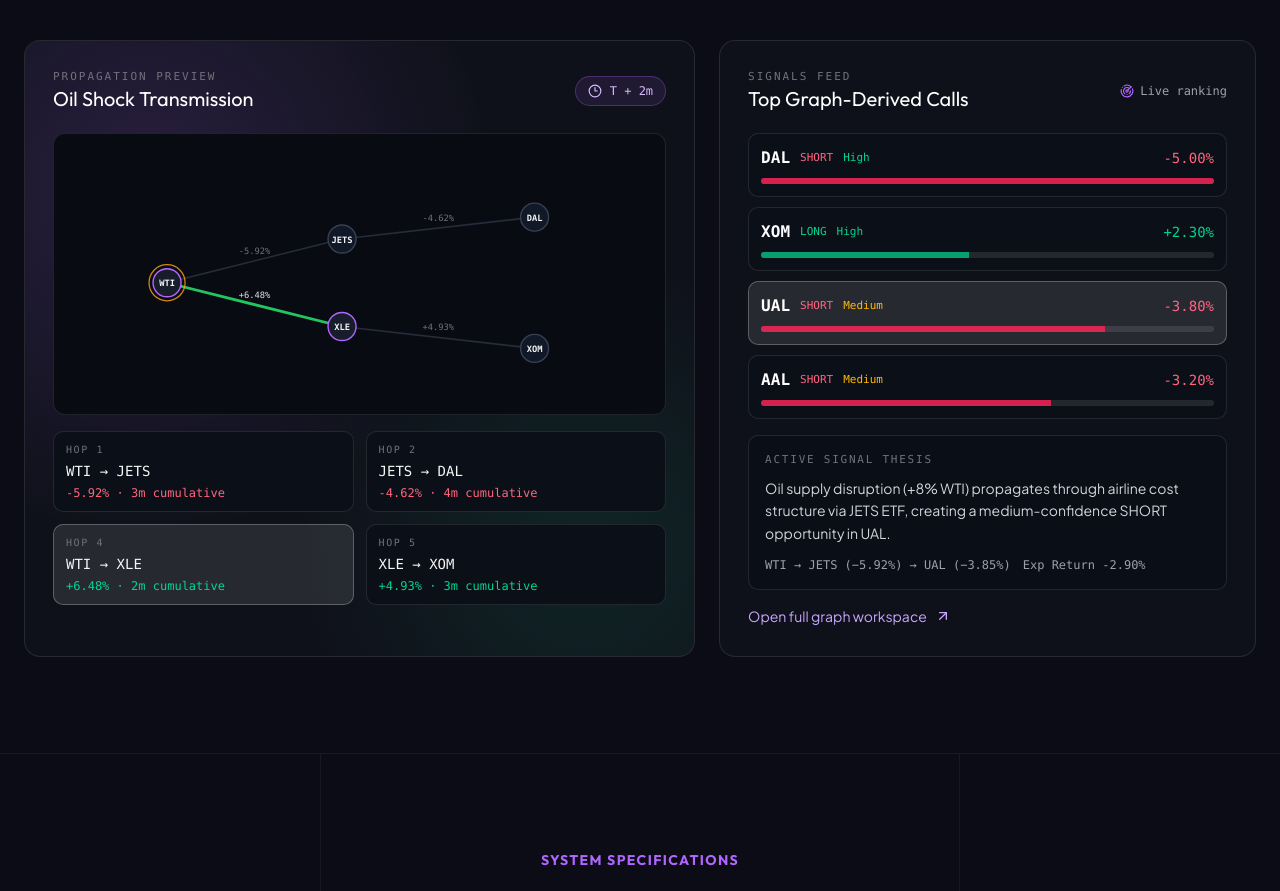
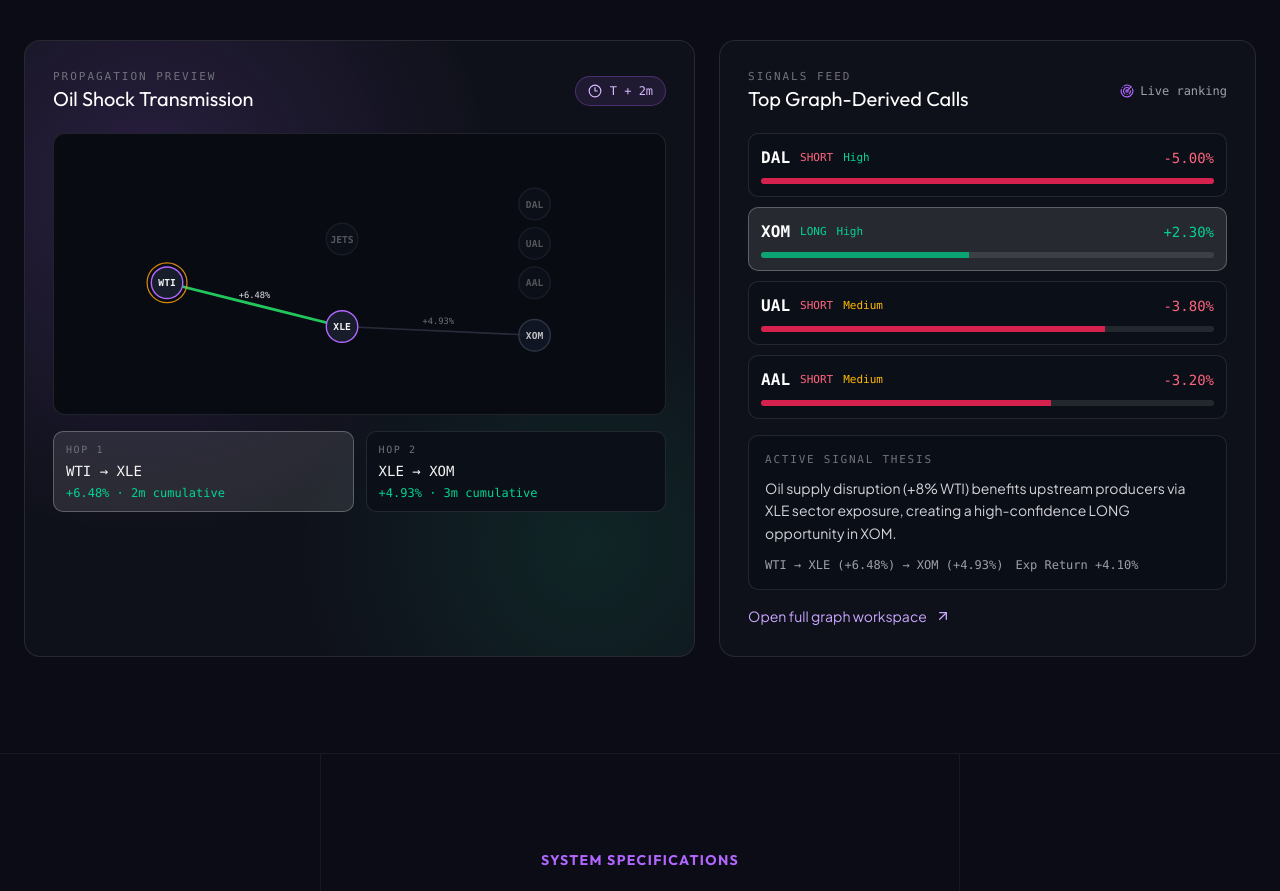
Before and after one commit to raven-graph/web, a Next.js app: page / in a window 1280 px wide. Shown: the part 1000-1891 px from the top of the page. Built offline with nearby package versions, Linux system fonts and the light colour scheme.

Commit message:
improve signals animation

```diff
--- a/src/components/SignalShowcaseSection.tsx
+++ b/src/components/SignalShowcaseSection.tsx
@@ -5,7 +5,7 @@
 import { motion } from "framer-motion";
 import { ArrowUpRight, Clock3, Radar } from "lucide-react";
 import { SIGNAL_THESES, formatReturn, getNodeById, oilShockResult, signals } from "@/lib/graph/data";
-import type { PropagationHop, Signal } from "@/lib/graph/types";
+import type { Signal } from "@/lib/graph/types";
 
 const CONFIDENCE_ORDER: Record<Signal["confidence"], number> = {
     High: 0,
@@ -13,21 +13,18 @@
     Low: 2,
 };
 
-const PROPAGATION_PREVIEW_HOPS = [1, 2, 4, 5]
-    .map((hopNumber) => oilShockResult.hops.find((hop) => hop.hop_number === hopNumber))
-    .filter((hop): hop is PropagationHop => Boolean(hop));
-
 const NODE_LAYOUT: Record<string, { x: number; y: number }> = {
     WTI_CRUDE: { x: 90, y: 170 },
     JETS: { x: 290, y: 120 },
     XLE: { x: 290, y: 220 },
-    DAL: { x: 510, y: 95 },
-    XOM: { x: 510, y: 245 },
+    DAL: { x: 510, y: 80 },
+    UAL: { x: 510, y: 125 },
+    AAL: { x: 510, y: 170 },
+    XOM: { x: 510, y: 230 },
 };
 
 export const SignalShowcaseSection = () => {
-    const [activeHopIndex, setActiveHopIndex] = useState(0);
-    const [activeSignalIndex, setActiveSignalIndex] = useState(0);
+    const [activeStepIndex, setActiveStepIndex] = useState(0);
 
     const featuredSignals = useMemo(() => {
         return [...signals]
@@ -43,19 +40,55 @@
         return Math.max(0.001, ...featuredSignals.map((sig) => Math.abs(sig.delta)));
     }, [featuredSignals]);
 
-    const activeHop = PROPAGATION_PREVIEW_HOPS[activeHopIndex] ?? null;
+    const hopsBySignal = useMemo(() => {
+        return featuredSignals.map((sig) =>
+            sig.transmission_path.filter((hop) => NODE_LAYOUT[hop.source_id] && NODE_LAYOUT[hop.target_id]),
+        );
+    }, [featuredSignals]);
+
+    const previewSteps = useMemo(
+        () =>
+            hopsBySignal.flatMap((signalHops, signalIndex) =>
+                signalHops.map((_, hopIndex) => ({ signalIndex, hopIndex })),
+            ),
+        [hopsBySignal],
+    );
+
+    const firstStepBySignalIndex = useMemo(() => {
+        const lookup = new Map<number, number>();
+        previewSteps.forEach((step, idx) => {
+            if (!lookup.has(step.signalIndex)) lookup.set(step.signalIndex, idx);
+        });
+        return lookup;
+    }, [previewSteps]);
+
+    const activeStep = previewSteps[activeStepIndex] ?? null;
+    const activeSignalIndex = activeStep?.signalIndex ?? 0;
     const activeSignal = featuredSignals[activeSignalIndex] ?? null;
+    const propagationPreviewHops = activeSignal ? hopsBySignal[activeSignalIndex] ?? [] : [];
+    const activeHopIndex = activeStep?.hopIndex ?? 0;
+    const activeHop = propagationPreviewHops[activeHopIndex] ?? null;
     const sourcePoint = activeHop ? NODE_LAYOUT[activeHop.source_id] : undefined;
     const targetPoint = activeHop ? NODE_LAYOUT[activeHop.target_id] : undefined;
+    const visibleNodeIds = useMemo(() => {
+        const ids = new Set<string>();
+        propagationPreviewHops.forEach((hop) => {
+            ids.add(hop.source_id);
+            ids.add(hop.target_id);
+        });
+        ids.add(oilShockResult.shock.source_node_id);
+        return ids;
+    }, [propagationPreviewHops]);
 
     useEffect(() => {
-        if (PROPAGATION_PREVIEW_HOPS.length === 0 || featuredSignals.length === 0) return;
+        if (previewSteps.length === 0 || featuredSignals.length === 0) return;
+
+        setActiveStepIndex((idx) => idx % previewSteps.length);
         const timer = window.setInterval(() => {
-            setActiveHopIndex((idx) => (idx + 1) % PROPAGATION_PREVIEW_HOPS.length);
-            setActiveSignalIndex((idx) => (idx + 1) % featuredSignals.length);
+            setActiveStepIndex((idx) => (idx + 1) % previewSteps.length);
         }, 2200);
         return () => window.clearInterval(timer);
-    }, [featuredSignals.length]);
+    }, [featuredSignals.length, previewSteps.length]);
 
     return (
         <section className="py-24 bg-[#0B0C15] border-t border-white/5 relative overflow-hidden">
@@ -102,7 +135,7 @@
 
                             <div className="rounded-xl border border-white/10 bg-[#090B12] overflow-hidden">
                                 <svg viewBox="0 0 620 320" className="w-full h-[280px]">
-                                    {PROPAGATION_PREVIEW_HOPS.map((hop) => {
+                                    {propagationPreviewHops.map((hop) => {
                                         const start = NODE_LAYOUT[hop.source_id];
                                         const end = NODE_LAYOUT[hop.target_id];
                                         if (!start || !end) return null;
@@ -154,15 +187,17 @@
                                         const activeNode =
                                             activeHop &&
                                             (activeHop.source_id === nodeId || activeHop.target_id === nodeId);
+                                        const isPathNode = visibleNodeIds.has(nodeId);
+                                        const nodeOpacity = activeNode ? 1 : isPathNode ? 0.78 : 0.32;
                                         const isShockSource = nodeId === oilShockResult.shock.source_node_id;
 
                                         return (
-                                            <g key={`node-${nodeId}`}>
+                                            <g key={`node-${nodeId}`} opacity={nodeOpacity}>
                                                 {isShockSource && (
                                                     <motion.circle
                                                         cx={point.x}
                                                         cy={point.y}
-                                                        r="19"
+                                                        r="21"
                                                         fill="transparent"
                                                         stroke="#F59E0B"
                                                         strokeWidth="1.3"
@@ -174,7 +209,7 @@
                                                 <circle
                                                     cx={point.x}
                                                     cy={point.y}
-                                                    r="16"
+                                                    r="18"
                                                     fill={activeNode ? "#181D2C" : "#111827"}
                                                     stroke={activeNode ? "#B066FF" : "#374151"}
                                                     strokeWidth="1.6"
@@ -185,7 +220,7 @@
                                                     textAnchor="middle"
                                                     fill="#F4F4F5"
                                                     fontFamily="var(--font-mono), monospace"
-                                                    fontSize="10"
+                                                    fontSize="11"
                                                     fontWeight="600"
                                                 >
                                                     {node?.ticker ?? nodeId}
@@ -197,7 +232,7 @@
                             </div>
 
                             <div className="mt-4 grid sm:grid-cols-2 gap-3">
-                                {PROPAGATION_PREVIEW_HOPS.map((hop, idx) => {
+                                {propagationPreviewHops.map((hop, idx) => {
                                     const isActive = idx === activeHopIndex;
                                     const source = getNodeById(hop.source_id)?.ticker ?? hop.source_id;
                                     const target = getNodeById(hop.target_id)?.ticker ?? hop.target_id;
@@ -206,7 +241,12 @@
                                     return (
                                         <button
                                             key={`hop-card-${hop.hop_number}`}
-                                            onClick={() => setActiveHopIndex(idx)}
+                                            onClick={() => {
+                                                const matchingStepIndex = previewSteps.findIndex(
+                                                    (step) => step.signalIndex === activeSignalIndex && step.hopIndex === idx,
+                                                );
+                                                if (matchingStepIndex >= 0) setActiveStepIndex(matchingStepIndex);
+                                            }}
                                             className={`text-left rounded-lg border px-3 py-2.5 transition-colors ${
                                                 isActive
                                                     ? "bg-white/10 border-white/25"
@@ -258,7 +298,10 @@
                                 return (
                                     <button
                                         key={sig.id}
-                                        onClick={() => setActiveSignalIndex(idx)}
+                                        onClick={() => {
+                                            const stepIdx = firstStepBySignalIndex.get(idx);
+                                            if (stepIdx !== undefined) setActiveStepIndex(stepIdx);
+                                        }}
                                         className={`w-full text-left rounded-lg border p-3 transition-colors ${
                                             isActive
                                                 ? "bg-white/10 border-white/25"
```
